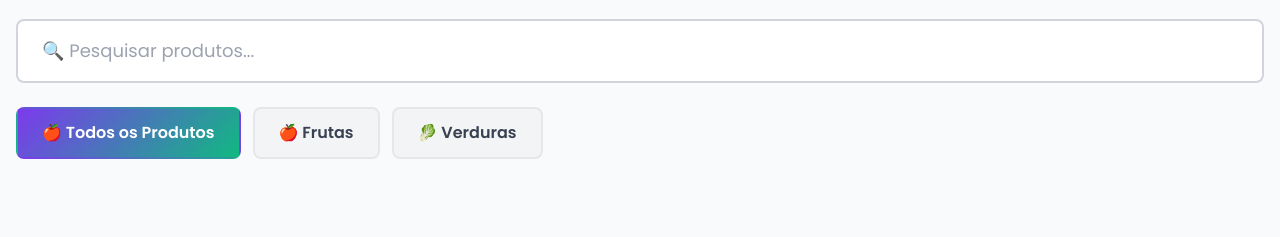
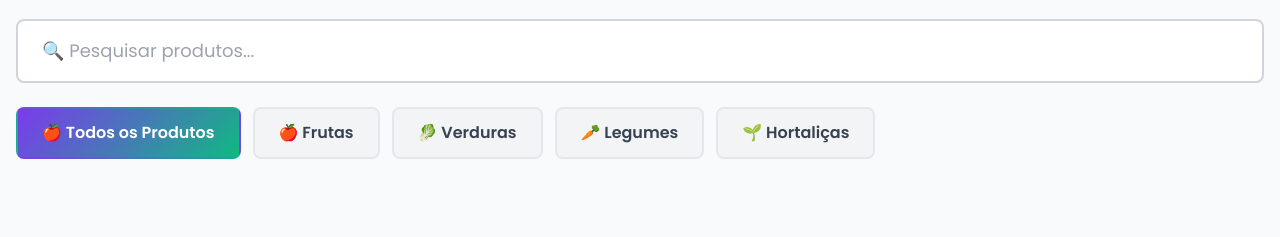
Before and after one commit to viniciusjardel/quitanda001, a plain HTML site: page frontend/index.html in a window 1280 px wide. Shown: the part 319-556 px from the top of the page. Drawn offline with nearby package versions, Linux system fonts and the light colour scheme; no server answers.

Commit message:
Adicionar botões de Legumes e Hortaliças no filtro
-  Legumes
-  Hortaliças
- Completa os 4 tópicos de categorização

```diff
--- a/frontend/index.html
+++ b/frontend/index.html
@@ -192,6 +192,12 @@
             </button>
             <button onclick="window.filterByCategory('verduras')" class="category-btn px-6 py-3 rounded-lg font-semibold transition transform hover:scale-105" data-category="verduras">
                 🥬 Verduras
+            </button>
+            <button onclick="window.filterByCategory('legumes')" class="category-btn px-6 py-3 rounded-lg font-semibold transition transform hover:scale-105" data-category="legumes">
+                🥕 Legumes
+            </button>
+            <button onclick="window.filterByCategory('hortalicas')" class="category-btn px-6 py-3 rounded-lg font-semibold transition transform hover:scale-105" data-category="hortalicas">
+                🌱 Hortaliças
             </button>
         </div>
 
```
